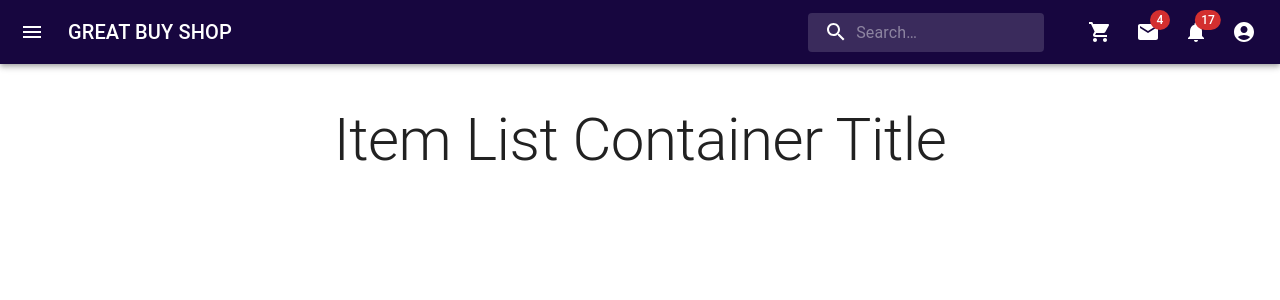
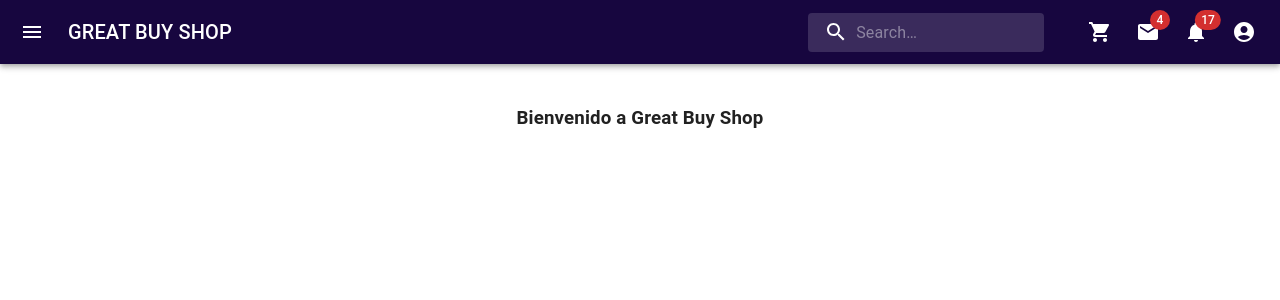
Before and after one commit to tamaracacheri/reporeact, a React (Create React App) app: page / in a window 1280 px wide. Shown: the top 300 px of the page. Built offline with nearby package versions, Linux system fonts and the light colour scheme.

Commit message:
Add item list container

```diff
--- a/src/App.js
+++ b/src/App.js
@@ -6,7 +6,7 @@ function App() {
   return (
     <div className="App">
       <NavBar/>
-      <ItemListContainer/>
+      <ItemListContainer title="Bienvenido a Great Buy Shop"/>
     </div>
   );
 }
--- a/src/components/itemList/itemListContainer.jsx
+++ b/src/components/itemList/itemListContainer.jsx
@@ -1,7 +1,6 @@
 import { Container, Box } from '@mui/material';
-import TitleComponent from './title/title';
 
-const ItemListContainer = () => {
+const ItemListContainer = ({ title }) => {
     return (
         <Container maxWidth="xl">
             <Box sx={{
@@ -11,7 +10,7 @@ const ItemListContainer = () => {
                     textAlign: 'center'
                 }}
             >
-                <TitleComponent/>
+                <h3>{title}</h3>
             </Box>
         </Container>
     );
--- a/src/components/itemList/title/title.jsx
+++ /dev/null
@@ -1,11 +0,0 @@
-import { Typography } from "@mui/material";
-
-const TitleComponent = () => {
-    return (
-        <Typography variant="h2">
-            Item List Container Title
-        </Typography>
-    );
-}
-
-export default TitleComponent;
```
